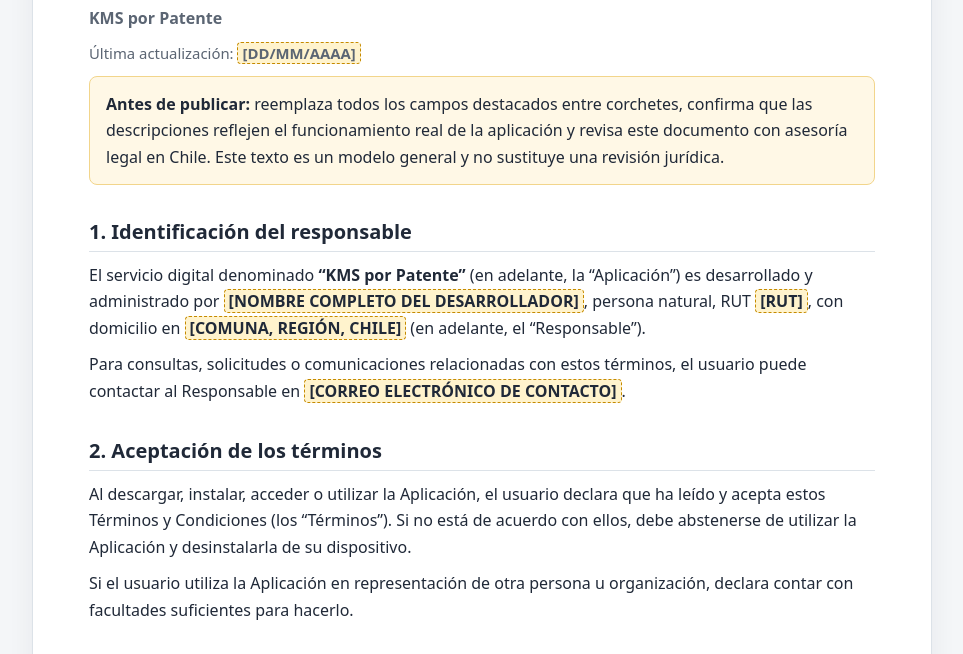
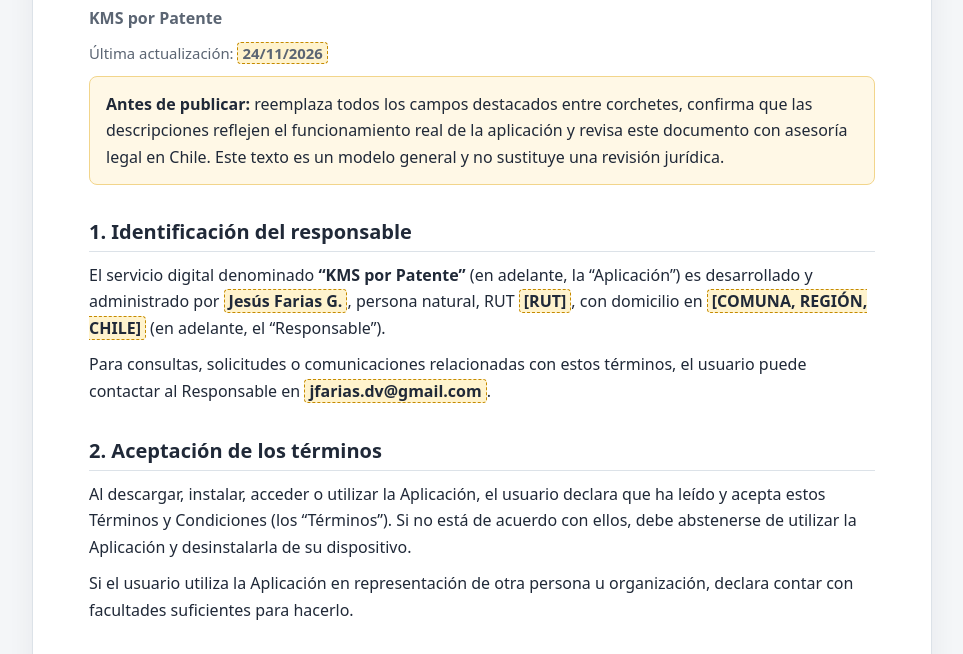
Before and after one commit to jfariasg/jfariasg.github.io, a plain HTML site: page kmsporpatente_termycond.html in a window 1280 px wide. Shown: the part 128-782 px from the top of the page, without its empty margins (158-1121 px from the left). Drawn offline with Linux system fonts and the light colour scheme.

Commit message:
Update kmsporpatente_termycond.html

```diff
--- a/kmsporpatente_termycond.html
+++ b/kmsporpatente_termycond.html
@@ -32,14 +32,14 @@
   <header>
     <h1>Términos y Condiciones de Uso</h1>
     <p class="subtitle"><strong>KMS por Patente</strong></p>
-    <p class="meta">Última actualización: <span class="field">[DD/MM/AAAA]</span></p>
+    <p class="meta">Última actualización: <span class="field">24/11/2026</span></p>
   </header>
 
   <p class="notice"><strong>Antes de publicar:</strong> reemplaza todos los campos destacados entre corchetes, confirma que las descripciones reflejen el funcionamiento real de la aplicación y revisa este documento con asesoría legal en Chile. Este texto es un modelo general y no sustituye una revisión jurídica.</p>
 
   <h2>1. Identificación del responsable</h2>
-  <p>El servicio digital denominado <strong>“KMS por Patente”</strong> (en adelante, la “Aplicación”) es desarrollado y administrado por <span class="field">[NOMBRE COMPLETO DEL DESARROLLADOR]</span>, persona natural, RUT <span class="field">[RUT]</span>, con domicilio en <span class="field">[COMUNA, REGIÓN, CHILE]</span> (en adelante, el “Responsable”).</p>
-  <p>Para consultas, solicitudes o comunicaciones relacionadas con estos términos, el usuario puede contactar al Responsable en <span class="field">[CORREO ELECTRÓNICO DE CONTACTO]</span>.</p>
+  <p>El servicio digital denominado <strong>“KMS por Patente”</strong> (en adelante, la “Aplicación”) es desarrollado y administrado por <span class="field">Jesús Farias G.</span>, persona natural, RUT <span class="field">[RUT]</span>, con domicilio en <span class="field">[COMUNA, REGIÓN, CHILE]</span> (en adelante, el “Responsable”).</p>
+  <p>Para consultas, solicitudes o comunicaciones relacionadas con estos términos, el usuario puede contactar al Responsable en <span class="field">jfarias.dv@gmail.com</span>.</p>
 
   <h2>2. Aceptación de los términos</h2>
   <p>Al descargar, instalar, acceder o utilizar la Aplicación, el usuario declara que ha leído y acepta estos Términos y Condiciones (los “Términos”). Si no está de acuerdo con ellos, debe abstenerse de utilizar la Aplicación y desinstalarla de su dispositivo.</p>
@@ -112,10 +112,10 @@
   <h2>15. Contacto</h2>
   <p>Para consultas, reclamos o solicitudes relacionadas con la Aplicación o estos Términos, puedes contactar al Responsable:</p>
   <ul>
-    <li><strong>Responsable:</strong> <span class="field">[NOMBRE COMPLETO]</span></li>
-    <li><strong>Correo electrónico:</strong> <span class="field">[CORREO DE CONTACTO]</span></li>
-    <li><strong>Domicilio:</strong> <span class="field">[DOMICILIO O COMUNA, REGIÓN, CHILE]</span></li>
-    <li><strong>URL de la Aplicación:</strong> <span class="field">[URL DE GOOGLE PLAY, SI ESTÁ DISPONIBLE]</span></li>
+    <li><strong>Responsable:</strong> <span class="field">Jesús Farias G.</span></li>
+    <li><strong>Correo electrónico:</strong> <span class="field">jfarias.dv@gmail.com</span></li>
+    <li><strong>Domicilio:</strong> <span class="field">San Bernardo, Santiago Chile</span></li>
+    <li><strong>URL de la Aplicación:</strong> <span class="field">https://play.google.com/store/apps/details?id=com.info.kmsporpatente</span></li>
   </ul>
 
   <footer>
```
